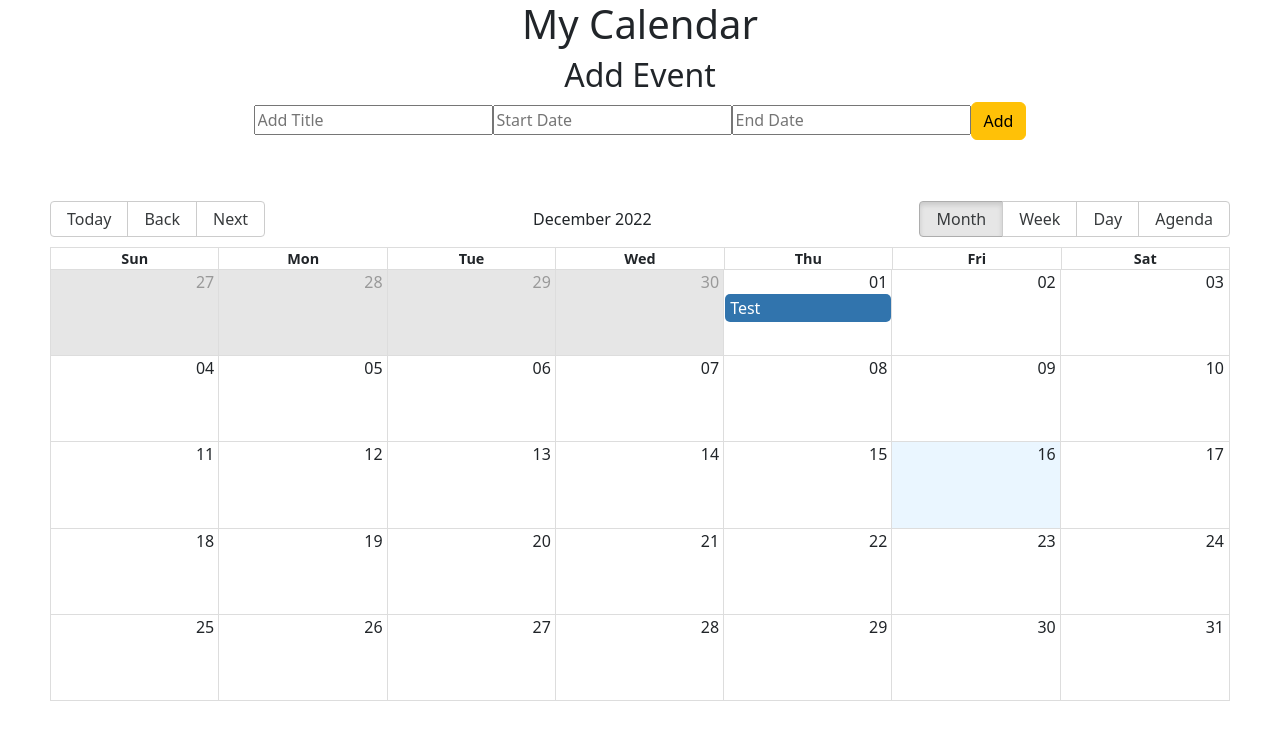
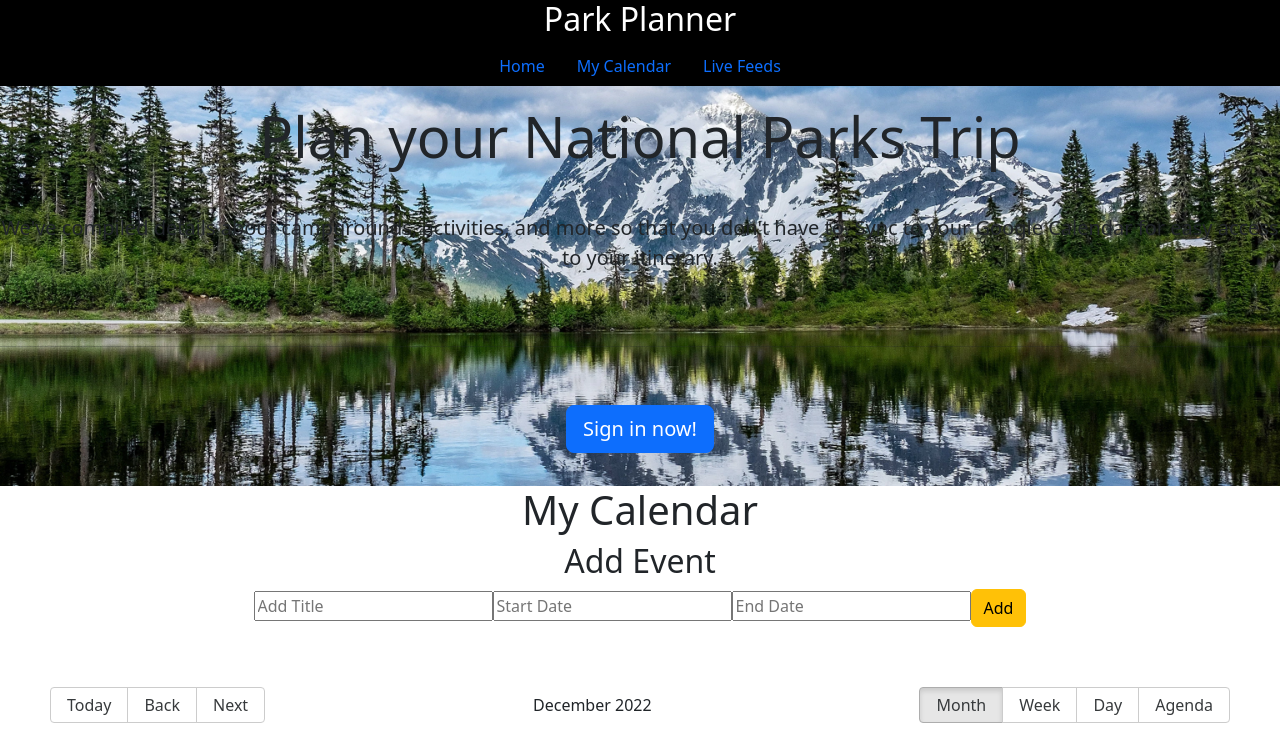
Before and after one commit to anniearcher123/Park-Pioneer, a React (Create React App) app in the folder Capstone/: page /calendar in a window 1280 px wide. Shown: the top 732 px of the page. Built offline with nearby package versions, Linux system fonts and the light colour scheme.

Commit message:
merge conflict calendar and header

```diff
--- a/Capstone/src/containers/calendar.js
+++ b/Capstone/src/containers/calendar.js
@@ -2,12 +2,13 @@ import format from "date-fns/format";
 import getDay from "date-fns/getDay";
 import parse from "date-fns/parse";
 import startOfWeek from "date-fns/startOfWeek";
-import React, { useState } from "react";
+import React, { useState, useContext } from "react";
 import { Calendar, dateFnsLocalizer } from "react-big-calendar";
 import "react-big-calendar/lib/css/react-big-calendar.css";
 import DatePicker from "react-datepicker";
 import "react-datepicker/dist/react-datepicker.css";
 import { AppContext } from "../context/context";
+import Header from "./header-component";
 
 const locales = {
     "en-US": require("date-fns/locale/en-US"),
@@ -39,6 +40,7 @@ const events = [
 ];
 
 function MyCalendar() {
+    const {isLoggedIn, SetIsLoggedIn} = useContext(AppContext);
     const [newEvent, setNewEvent] = useState({ title: "", start: "", end: "" });
     const [allEvents, setAllEvents] = useState(events);
 
@@ -68,6 +70,8 @@ function MyCalendar() {
     }
 
     return (
+        <div>
+            <Header/>
             <div className="text-center">
                 <h1>My Calendar</h1>
                 <h2>Add Event</h2>
@@ -106,6 +110,7 @@ function MyCalendar() {
                 </div>
                 <Calendar localizer={localizer} events={allEvents} startAccessor="start" endAccessor="end" style={{ height: 500, margin: "50px" }} />
             </div>
+        </div>
     );
 }
 
--- a/Capstone/src/containers/header-component.js
+++ b/Capstone/src/containers/header-component.js
@@ -14,13 +14,13 @@ const Header = () => {
                 <h2>Park Planner</h2>
                 <ul className="nav justify-content-center">
                     <li className="nav-item">
-                        <a className="nav-link" to="/">Home</a>
+                        <NavLink className="nav-link" to="/">Home</NavLink>
                     </li>
                     <li className="nav-item">
-                        <NavLink className="nav-link" href="/calendar">My Calendar</NavLink>
+                        <NavLink className="nav-link" to="/calendar">My Calendar</NavLink>
                     </li>
                     <li className="nav-item">
-                        <a className="nav-link" to="/discover">Live Feeds</a>
+                        <NavLink className="nav-link" to="/discover">Live Feeds</NavLink>
                     </li>
                 </ul>
             </div>
```
Lines whose indentation alone changed are shown as unchanged.
